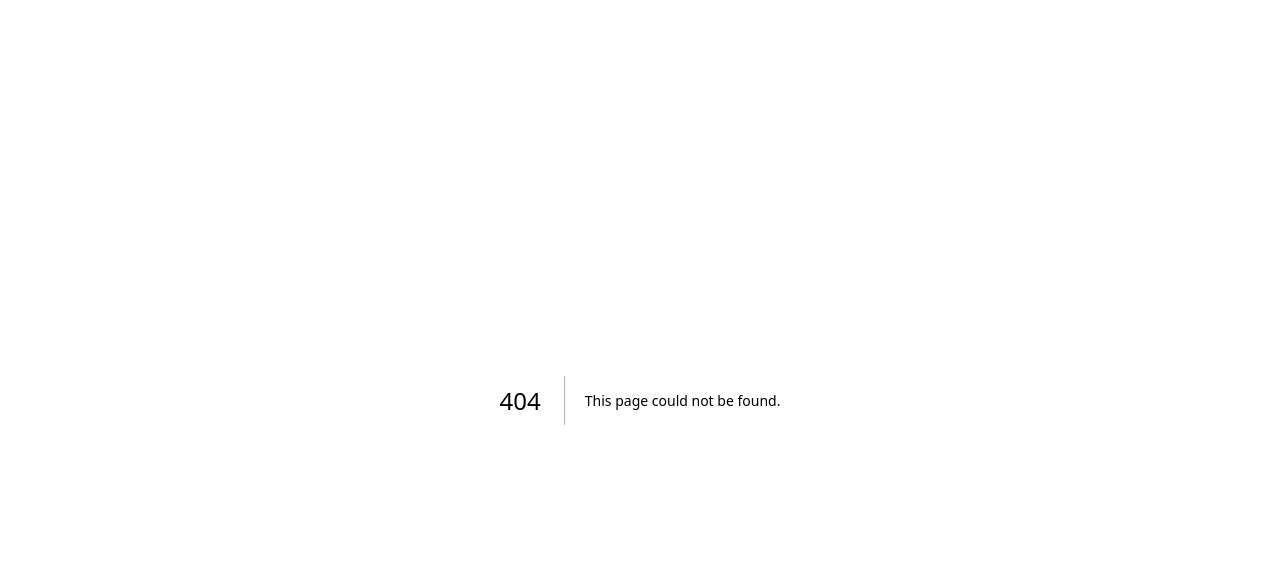
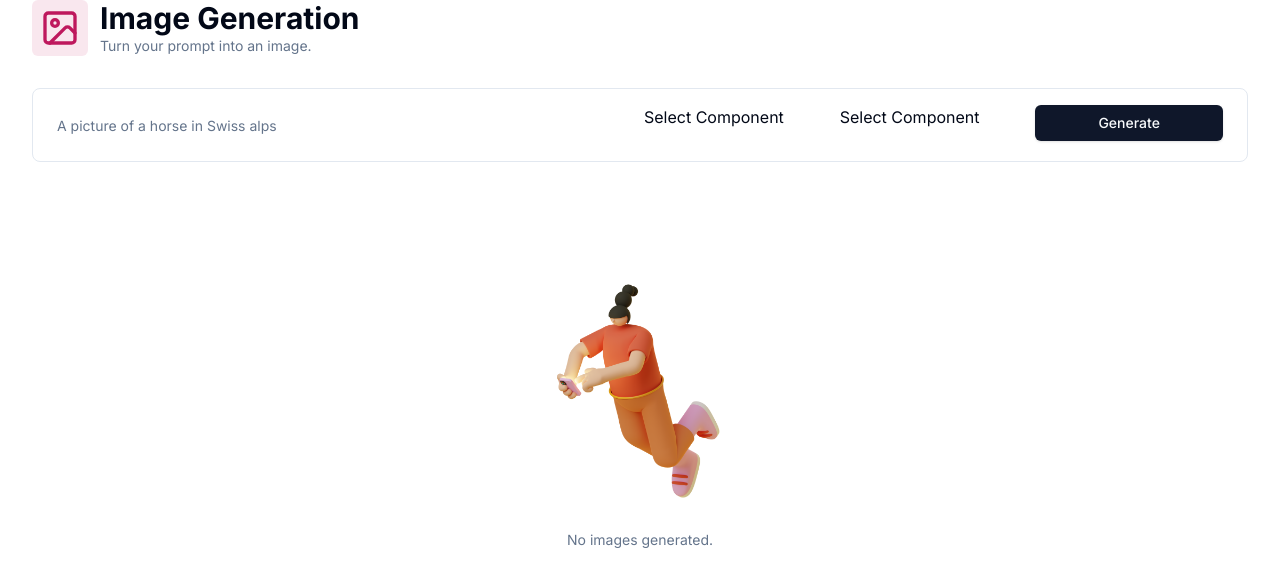
Before and after one commit to Roeck/GenAI, a Next.js app: page /image in a window 1280 px wide. Before the commit this address had no page. Shown: the top 586 px of the page. Built offline with nearby package versions, Linux system fonts and the light colour scheme.

Commit message:
Image page

```diff
--- /dev/null
+++ b/app/(dashboard)/(routes)/image/page.tsx
@@ -0,0 +1,159 @@
+"use client";
+
+import * as z from "zod";
+import axios from "axios";
+import Image from "next/image";
+import { useState } from "react";
+import { zodResolver } from "@hookform/resolvers/zod";
+import { Download, ImageIcon } from "lucide-react";
+import { useForm } from "react-hook-form";
+import { toast } from "react-hot-toast";
+import { useRouter } from "next/navigation";
+
+import { Heading } from "@/components/heading";
+import { Button } from "@/components/ui/button";
+import { Card, CardFooter } from "@/components/ui/card";
+import { Input } from "@/components/ui/input";
+import { Form, FormControl, FormField, FormItem } from "@/components/ui/form";
+import { Loader } from "@/components/loader";
+import { Empty } from "@/components/ui/empty";
+
+import { amountOptions, formSchema, resolutionOptions } from "./constants";
+
+const PhotoPage = () => {
+  const router = useRouter();
+  const [photos, setPhotos] = useState<string[]>([]);
+
+  const form = useForm<z.infer<typeof formSchema>>({
+    resolver: zodResolver(formSchema),
+    defaultValues: {
+      prompt: "",
+      amount: "1",
+      resolution: "512x512",
+    },
+  });
+
+  const isLoading = form.formState.isSubmitting;
+
+  const onSubmit = async (values: z.infer<typeof formSchema>) => {
+    try {
+      setPhotos([]);
+
+      const response = await axios.post("/api/image", values);
+
+      const urls = response.data.map((image: { url: string }) => image.url);
+
+      setPhotos(urls);
+    } catch (error: any) {
+      if (error?.response?.status === 403) {
+        //  proModal.onOpen();
+      } else {
+        toast.error("Something went wrong.");
+      }
+    } finally {
+      router.refresh();
+    }
+  };
+
+  return (
+    <div>
+      <Heading
+        title="Image Generation"
+        description="Turn your prompt into an image."
+        icon={ImageIcon}
+        iconColor="text-pink-700"
+        bgColor="bg-pink-700/10"
+      />
+      <div className="px-4 lg:px-8">
+        <Form {...form}>
+          <form
+            onSubmit={form.handleSubmit(onSubmit)}
+            className="
+              rounded-lg
+              border
+              w-full
+              p-4
+              px-3
+              md:px-6
+              focus-within:shadow-sm
+              grid
+              grid-cols-12
+              gap-2
+            "
+          >
+            <FormField
+              name="prompt"
+              render={({ field }) => (
+                <FormItem className="col-span-12 lg:col-span-6">
+                  <FormControl className="m-0 p-0">
+                    <Input
+                      className="border-0 outline-none focus-visible:ring-0 focus-visible:ring-transparent"
+                      disabled={isLoading}
+                      placeholder="A picture of a horse in Swiss alps"
+                      {...field}
+                    />
+                  </FormControl>
+                </FormItem>
+              )}
+            />
+            <FormField
+              control={form.control}
+              name="amount"
+              render={({ field }) => (
+                <FormItem className="col-span-12 lg:col-span-2">
+                  Select Component
+                </FormItem>
+              )}
+            />
+            <FormField
+              control={form.control}
+              name="resolution"
+              render={({ field }) => (
+                <FormItem className="col-span-12 lg:col-span-2">
+                  Select Component
+                </FormItem>
+              )}
+            />
+            <Button
+              className="col-span-12 lg:col-span-2 w-full"
+              type="submit"
+              disabled={isLoading}
+              size="icon"
+            >
+              Generate
+            </Button>
+          </form>
+        </Form>
+        {isLoading && (
+          <div className="p-20">
+            <Loader />
+          </div>
+        )}
+        {photos.length === 0 && !isLoading && (
+          <Empty label="No images generated." />
+        )}
+        <div className="grid grid-cols-1 md:grid-cols-2 lg:grid-cols-3 xl:grid-cols-4 gap-4 mt-8">
+          {photos.map((src) => (
+            <Card key={src} className="rounded-lg overflow-hidden">
+              <div className="relative aspect-square">
+                <Image fill alt="Generated" src={src} />
+              </div>
+              <CardFooter className="p-2">
+                <Button
+                  onClick={() => window.open(src)}
+                  variant="secondary"
+                  className="w-full"
+                >
+                  <Download className="h-4 w-4 mr-2" />
+                  Download
+                </Button>
+              </CardFooter>
+            </Card>
+          ))}
+        </div>
+      </div>
+    </div>
+  );
+};
+
+export default PhotoPage;
```
